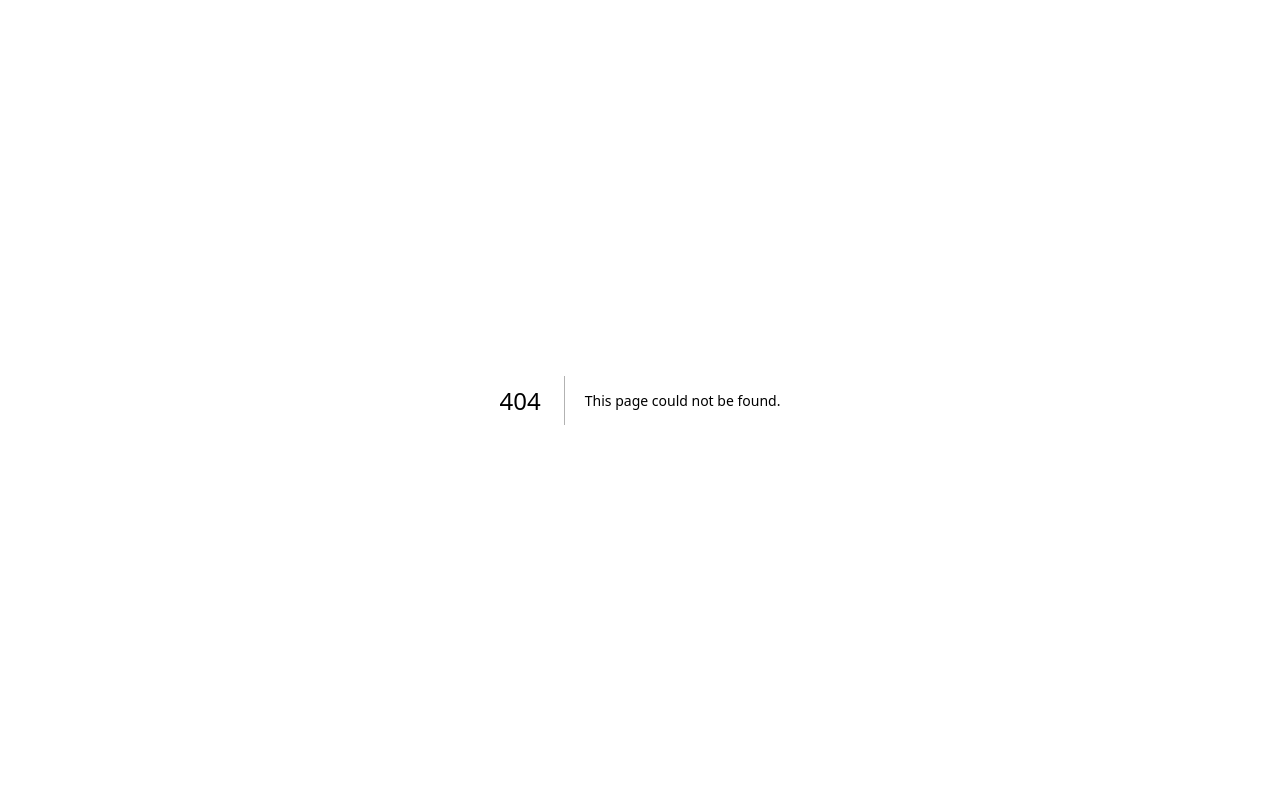
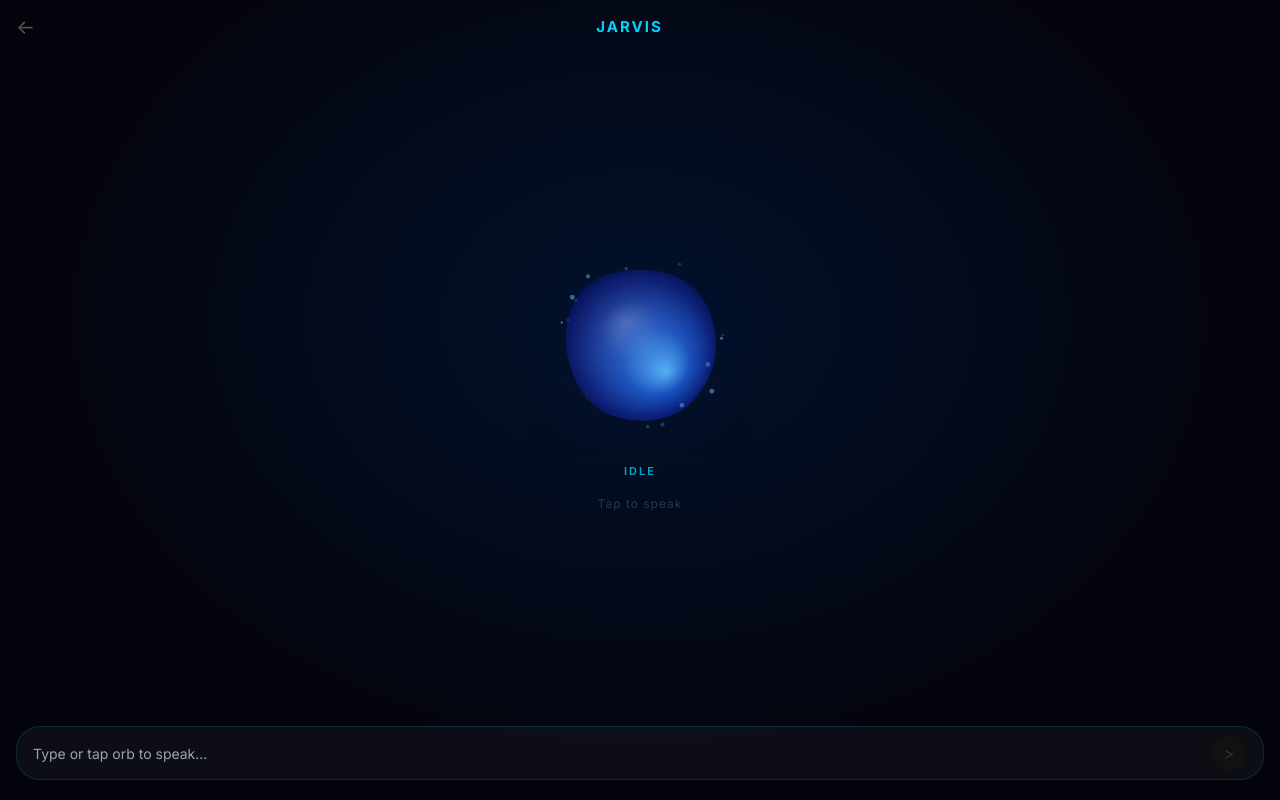
Before and after one commit to prashant998132-cpu/Apple50, a Next.js app: page /orb in a window 1280 px wide. Before the commit this address had no page. Built offline with nearby package versions, Linux system fonts and the light colour scheme.

Commit message:
feat: JARVIS advanced orb

```diff
--- /dev/null
+++ b/app/orb/page.tsx
@@ -0,0 +1,204 @@
+'use client'
+import React, { useState, useEffect, useRef } from 'react'
+import { useRouter } from 'next/navigation'
+import dynamic from 'next/dynamic'
+
+const JarvisOrb = dynamic(() => import('@/components/JarvisOrb'), { ssr: false })
+
+type OrbState = 'idle' | 'listening' | 'thinking' | 'speaking'
+
+export default function OrbPage() {
+  const router = useRouter()
+  const [orbState, setOrbState] = useState<OrbState>('idle')
+  const [audioLevel, setAudioLevel] = useState(0)
+  const [input, setInput] = useState('')
+  const [messages, setMessages] = useState<{role:string,content:string}[]>([])
+  const [loading, setLoading] = useState(false)
+  const audioCtxRef = useRef<AudioContext | null>(null)
+  const analyserRef = useRef<AnalyserNode | null>(null)
+  const micStreamRef = useRef<MediaStream | null>(null)
+  const rafRef = useRef<number>(0)
+
+  // Audio level analyzer
+  const startAudioAnalysis = async () => {
+    try {
+      const stream = await navigator.mediaDevices.getUserMedia({ audio: true })
+      micStreamRef.current = stream
+      const ctx = new AudioContext()
+      audioCtxRef.current = ctx
+      const source = ctx.createMediaStreamSource(stream)
+      const analyser = ctx.createAnalyser()
+      analyser.fftSize = 256
+      source.connect(analyser)
+      analyserRef.current = analyser
+
+      const data = new Uint8Array(analyser.frequencyBinCount)
+      const tick = () => {
+        analyser.getByteFrequencyData(data)
+        const avg = data.reduce((a, b) => a + b, 0) / data.length
+        setAudioLevel(avg / 128)
+        rafRef.current = requestAnimationFrame(tick)
+      }
+      rafRef.current = requestAnimationFrame(tick)
+    } catch {}
+  }
+
+  const stopAudio = () => {
+    cancelAnimationFrame(rafRef.current)
+    micStreamRef.current?.getTracks().forEach(t => t.stop())
+    audioCtxRef.current?.close()
+    setAudioLevel(0)
+  }
+
+  const handleOrbTap = async () => {
+    if (orbState === 'idle') {
+      setOrbState('listening')
+      await startAudioAnalysis()
+      // Auto stop after 5s
+      setTimeout(() => {
+        stopAudio()
+        setOrbState('idle')
+      }, 5000)
+    } else if (orbState === 'listening') {
+      stopAudio()
+      setOrbState('idle')
+    }
+  }
+
+  const sendMessage = async (text: string) => {
+    if (!text.trim() || loading) return
+    setInput('')
+    setMessages(prev => [...prev, { role: 'user', content: text }])
+    setLoading(true)
+    setOrbState('thinking')
+
+    try {
+      const groqKey = typeof window !== 'undefined' ? localStorage.getItem('jarvis_key_GROQ_API_KEY') : null
+      const history = messages.slice(-10).map(m => ({ role: m.role, content: m.content }))
+
+      let reply = ''
+      if (groqKey) {
+        const res = await fetch('https://api.groq.com/openai/v1/chat/completions', {
+          method: 'POST',
+          headers: { 'Content-Type': 'application/json', 'Authorization': 'Bearer ' + groqKey },
+          body: JSON.stringify({
+            model: 'llama-3.3-70b-versatile',
+            messages: [
+              { role: 'system', content: 'Tu JARVIS hai. Tony Stark ka AI. Hinglish mein baat kar. Short, confident answers. Max 2-3 lines.' },
+              ...history,
+              { role: 'user', content: text }
+            ],
+            max_tokens: 150,
+          }),
+          signal: AbortSignal.timeout(15000),
+        })
+        const d = await res.json()
+        reply = d.choices?.[0]?.message?.content || ''
+      }
+
+      if (!reply) {
+        const res = await fetch('https://text.pollinations.ai/openai', {
+          method: 'POST',
+          headers: { 'Content-Type': 'application/json' },
+          body: JSON.stringify({ model: 'openai', messages: [
+            { role: 'system', content: 'Tu JARVIS hai. Hinglish. Short answers.' },
+            { role: 'user', content: text }
+          ]}),
+          signal: AbortSignal.timeout(20000),
+        })
+        const d = await res.json()
+        reply = d.choices?.[0]?.message?.content || 'Haan boss?'
+      }
+
+      setMessages(prev => [...prev, { role: 'assistant', content: reply }])
+      setOrbState('speaking')
+
+      // TTS
+      try {
+        const audio = new Audio('https://text.pollinations.ai/' + encodeURIComponent(reply.slice(0,200)) + '?model=openai-audio&voice=alloy')
+        audio.onplay = () => setOrbState('speaking')
+        audio.onended = () => setOrbState('idle')
+        audio.onerror = () => setOrbState('idle')
+        await audio.play()
+      } catch { setOrbState('idle') }
+
+    } catch {
+      setMessages(prev => [...prev, { role: 'assistant', content: 'Net slow hai boss.' }])
+      setOrbState('idle')
+    }
+    setLoading(false)
+  }
+
+  useEffect(() => () => { stopAudio() }, [])
+
+  const stateLabel = {
+    idle: 'Tap to speak',
+    listening: 'Listening... tap to stop',
+    thinking: 'Thinking...',
+    speaking: 'Speaking...',
+  }
+
+  return (
+    <div style={{ background: '#04040c', minHeight: '100dvh', display: 'flex', flexDirection: 'column', alignItems: 'center', overflow: 'hidden', position: 'relative' }}>
+
+      {/* Animated background */}
+      <div style={{ position: 'fixed', inset: 0, background: 'radial-gradient(ellipse at 50% 40%, rgba(0,50,120,0.3) 0%, rgba(0,0,20,0) 70%)', pointerEvents: 'none' }} />
+
+      {/* Header */}
+      <div style={{ width: '100%', display: 'flex', alignItems: 'center', padding: '12px 16px', zIndex: 10 }}>
+        <button onClick={() => router.push('/')} style={{ background: 'none', border: 'none', color: '#555', fontSize: 20, cursor: 'pointer' }}>
+          {'<-'}
+        </button>
+        <div style={{ flex: 1, textAlign: 'center', color: '#00d4ff', fontWeight: 700, fontSize: 15, letterSpacing: 2 }}>
+          JARVIS
+        </div>
+        <div style={{ width: 40 }} />
+      </div>
+
+      {/* Orb area */}
+      <div style={{ flex: 1, display: 'flex', flexDirection: 'column', alignItems: 'center', justifyContent: 'center', gap: 40, paddingBottom: 20 }}>
+        <JarvisOrb
+          state={orbState}
+          size={220}
+          audioLevel={audioLevel}
+          onTap={handleOrbTap}
+        />
+
+        <div style={{ color: '#334', fontSize: 12, letterSpacing: 1, textAlign: 'center' }}>
+          {stateLabel[orbState]}
+        </div>
+
+        {/* Last message */}
+        {messages.length > 0 && (
+          <div style={{ maxWidth: 300, textAlign: 'center' }}>
+            <div style={{ color: '#556', fontSize: 11, marginBottom: 4 }}>
+              {messages[messages.length-1].role === 'user' ? 'You' : 'JARVIS'}
+            </div>
+            <div style={{ color: messages[messages.length-1].role === 'assistant' ? '#00d4ff' : '#aaa', fontSize: 14, lineHeight: 1.6 }}>
+              {messages[messages.length-1].content}
+            </div>
+          </div>
+        )}
+      </div>
+
+      {/* Input */}
+      <div style={{ width: '100%', padding: '12px 16px 20px', zIndex: 10 }}>
+        <div style={{ display: 'flex', gap: 8, background: 'rgba(255,255,255,0.04)', border: '1px solid rgba(0,212,255,0.15)', borderRadius: 24, padding: '8px 16px', alignItems: 'center' }}>
+          <input
+            value={input}
+            onChange={e => setInput(e.target.value)}
+            onKeyDown={e => { if (e.key === 'Enter') sendMessage(input) }}
+            placeholder="Type or tap orb to speak..."
+            style={{ flex: 1, background: 'none', border: 'none', color: '#ccc', fontSize: 14, outline: 'none' }}
+          />
+          <button
+            onClick={() => sendMessage(input)}
+            disabled={!input.trim() || loading}
+            style={{ background: input.trim() && !loading ? 'linear-gradient(135deg,#00d4ff,#0077bb)' : '#111', border: 'none', borderRadius: '50%', width: 36, height: 36, cursor: input.trim() && !loading ? 'pointer' : 'not-allowed', color: input.trim() && !loading ? '#000' : '#333', fontSize: 16, display: 'flex', alignItems: 'center', justifyContent: 'center', flexShrink: 0 }}>
+            {loading ? '...' : '>'}
+          </button>
+        </div>
+      </div>
+    </div>
+  )
+}
```
